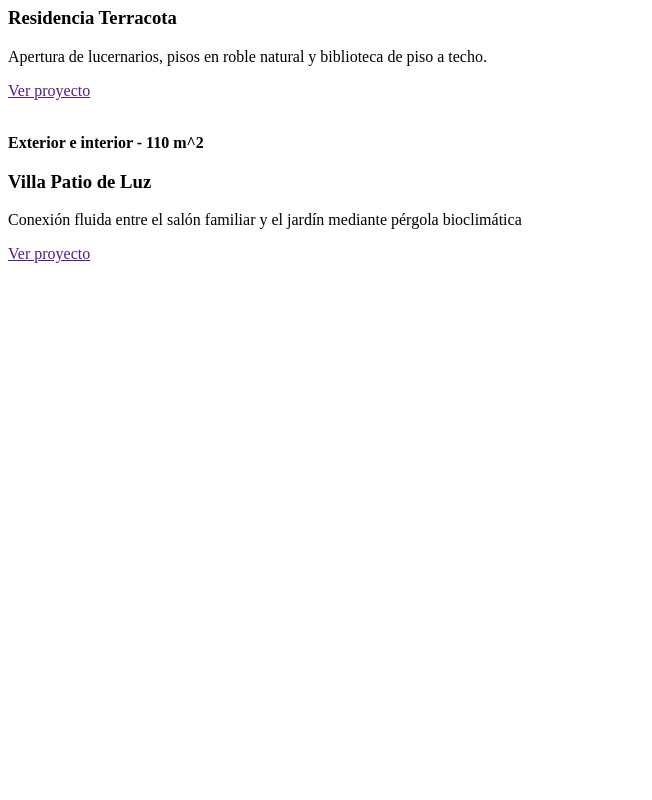
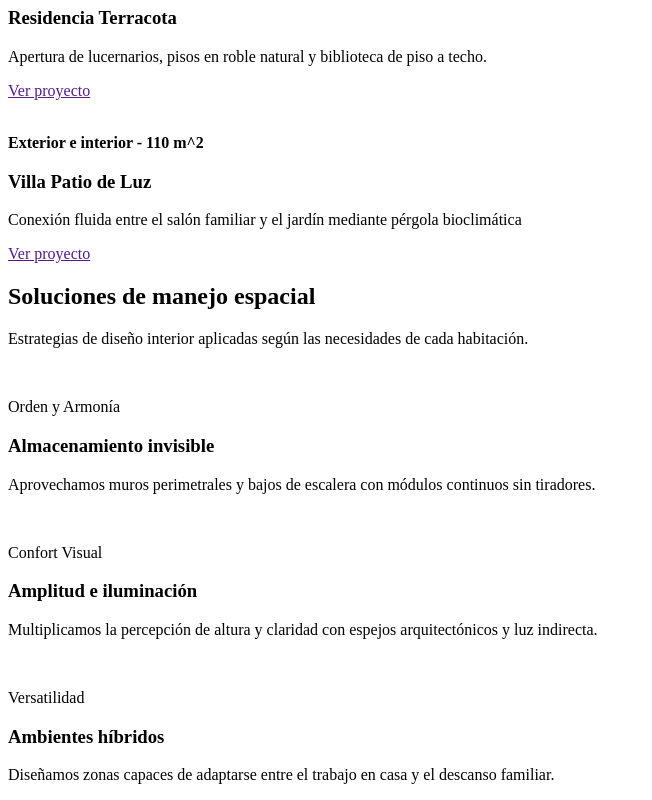
Before and after one commit to JustJD1901/simulacroHtmlCss, a plain HTML site: page simulacroHtmlCss/index.html in a window 1280 px wide. Shown: the part 1487-2287 px from the top of the page, without its empty margins (0-652 px from the left). Before the commit the page ends 1758 px from the top, so only its background shows below. Drawn offline with nearby package versions, Linux system fonts and the light colour scheme.

Commit message:
feat(index): add 'Soluciones de manejo espacial' section

```diff
--- a/simulacroHtmlCss/index.html
+++ b/simulacroHtmlCss/index.html
@@ -110,6 +110,29 @@
             </article>
         </section>
 
+        <section>
+            <h2>Soluciones de manejo espacial</h2>
+            <p>Estrategias de diseño interior aplicadas según las necesidades de cada habitación.</p>
+            <article>
+                <img src="" alt="">
+                <p>Orden y Armonía</p>
+                <h3>Almacenamiento invisible</h3>
+                <p>Aprovechamos muros perimetrales y bajos de escalera con módulos continuos sin tiradores.</p>
+            </article>
+            <article>
+                <img src="" alt="">
+                <p>Confort Visual</p>
+                <h3>Amplitud e iluminación</h3>
+                <p>Multiplicamos la percepción de altura y claridad con espejos arquitectónicos y luz indirecta.</p>
+            </article>
+            <article>
+                <img src="" alt="">
+                <p>Versatilidad</p>
+                <h3>Ambientes híbridos</h3>
+                <p>Diseñamos zonas capaces de adaptarse entre el trabajo en casa y el descanso familiar.</p>
+            </article>
+        </section>
+
     </main>
 
     <footer>
```
